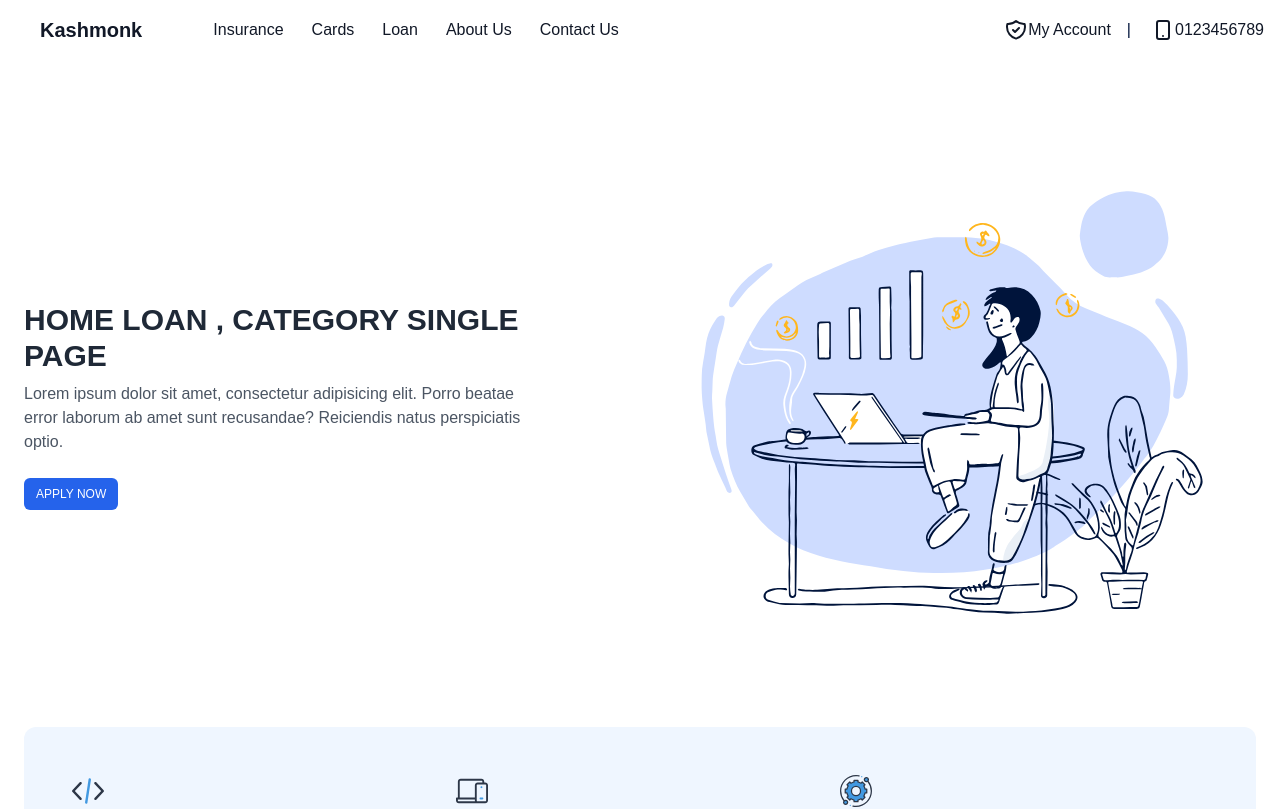
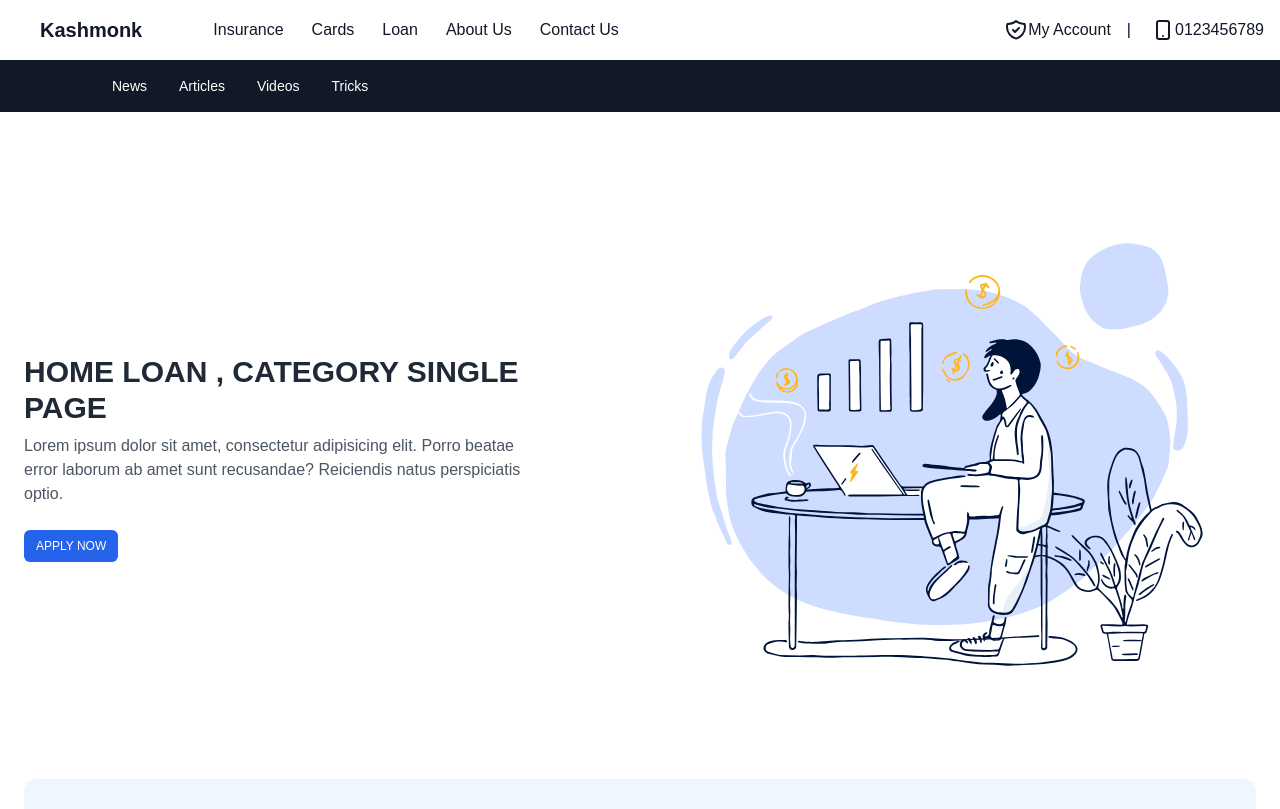
Before and after one commit to punitkhatri9/kashrate, a React (Create React App) app: page /insurance in a window 1280 px wide. Shown: the top 809 px of the page. Built offline with nearby package versions, Linux system fonts and the light colour scheme.

Commit message:
Header sub menu

```diff
--- a/src/Layout/Header.js
+++ b/src/Layout/Header.js
@@ -6,9 +6,9 @@ import Navbar from "./Navbar";
 const Header = () => {
     return (
         <div>
-            <nav className="flex flex-wrap items-center justify-between py-4 bg-white  mx-auto container">
+            <nav className="container flex flex-wrap items-center justify-between py-4 mx-auto bg-white">
 
-                <div className="w-auto lg:order-1 lg:w-1/6  px-10">
+                <div className="w-auto px-10 lg:order-1 lg:w-1/6">
                     <span className="text-xl font-semibold text-gray-900 font-heading" >
                         <Link to="/"> Kashmonk </Link>{" "}
                     </span>
@@ -53,10 +53,17 @@ const Header = () => {
                             <path strokeLinecap="round" strokeLinejoin="round" strokeWidth={2} d="M12 18h.01M8 21h8a2 2 0 002-2V5a2 2 0 00-2-2H8a2 2 0 00-2 2v14a2 2 0 002 2z" />
                         </svg>0123456789
                     </a>
+
                 </div>
+
             </nav>
 
-
+            <div class="py-3 px-24 flex flex-col md:flex-row text-left md:items-left  bg-gray-900">
+                <a class="mx-4 text-sm leading-7 text-white transition-colors duration-200 transform dark:text-white hover:text-blue-600  dark:hover:text-blue-400 hover:border-b-4 md:my-0" href="#">News</a>
+                <a class="mx-4 text-sm leading-7 text-white transition-colors duration-200 transform dark:text-gray-200 hover:text-blue-600  dark:hover:text-blue-400 hover:underline md:my-0" href="#">Articles</a>
+                <a class="mx-4 text-sm leading-7 text-white transition-colors duration-200 transform dark:text-gray-200 hover:text-blue-600  dark:hover:text-blue-400 hover:underline md:my-0" href="#">Videos</a>
+                <a class="mx-4 text-sm leading-7 text-white transition-colors duration-200 transform dark:text-gray-200 hover:text-blue-600  dark:hover:text-blue-400 hover:underline md:my-0" href="#">Tricks</a>
+            </div>
 
 
         </div>
```
